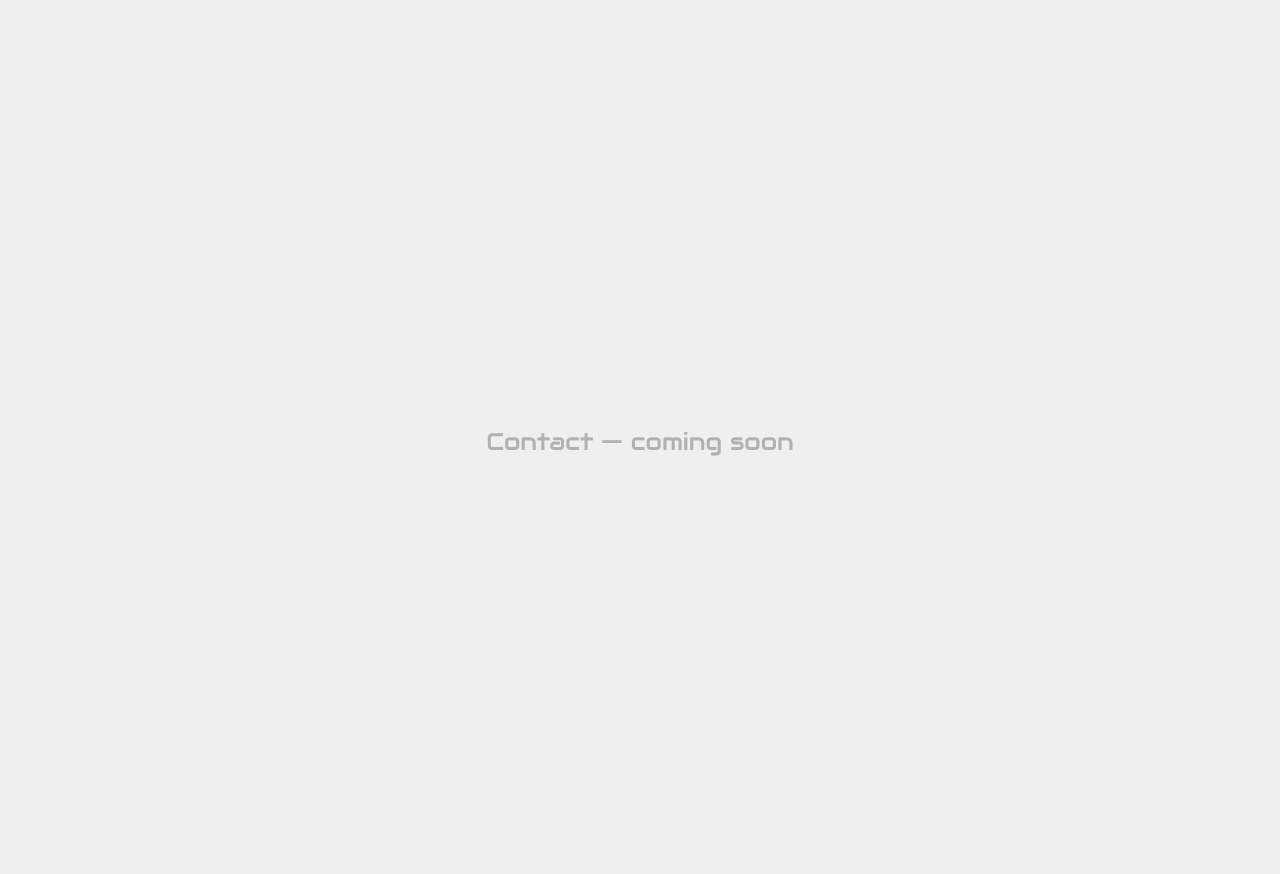
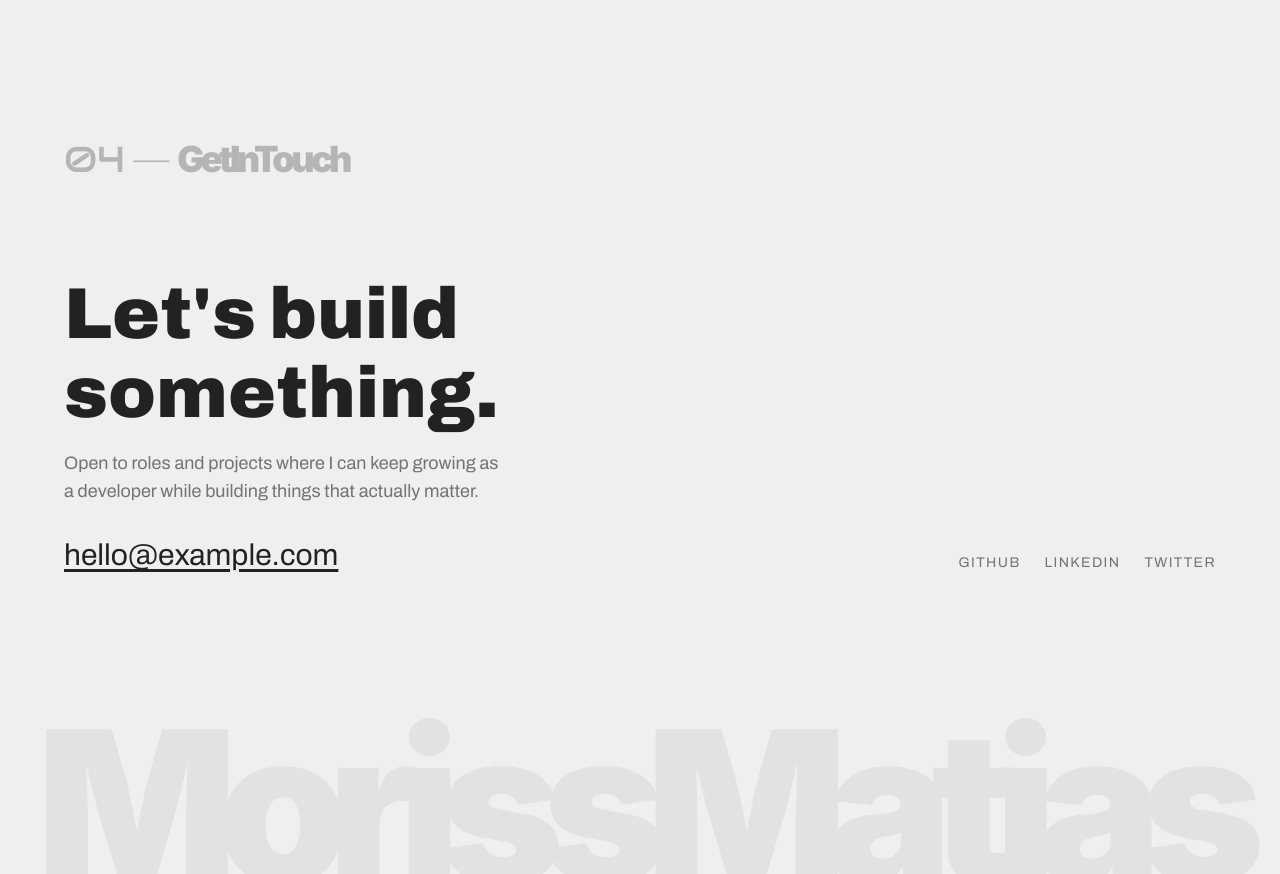
Before and after one commit to mors-codes/portfolio-2026, a Next.js app: page / in a window 1280 px wide. Shown: the part 3180-4054 px from the top of the page. Before the commit the page ends 4022 px from the top, so only its background shows below. Built offline with nearby package versions, Linux system fonts and the light colour scheme; a web font is replaced by a local one.

Commit message:
Build Contact section: name-echo footer, tagline, spacing

```diff
--- a/src/app/page.tsx
+++ b/src/app/page.tsx
@@ -98,7 +98,7 @@ export default function Home() {
       <div id="stack" className="-scroll-mt-5">
         <Stack />
       </div>
-      <div id="contact" className="-scroll-mt-5">
+      <div id="contact" className="-scroll-mt-30">
         <Contact />
       </div>
     </main>
--- a/src/components/sections/Contact.tsx
+++ b/src/components/sections/Contact.tsx
@@ -1,7 +1,67 @@
 export default function Contact() {
   return (
-    <section className="flex min-h-screen items-center justify-center px-8 md:px-16">
-      <p className="font-mono-label text-2xl text-ink/30">Contact — coming soon</p>
+    <section
+      id="contact"
+      className="relative flex min-h-screen flex-col justify-end px-8 pt-24 md:px-16 scroll-mt-24"
+    >
+      <p className="flex items-center gap-2 text-4xl text-[#B5B5B5]">
+        <span className="font-mono-label">04</span>
+        <span className="font-sans font-thin">—</span>
+        <span className="font-display font-black -tracking-widest">
+          GetInTouch
+        </span>
+      </p>
+
+      <div className="mt-16 flex flex-col gap-16 md:mt-24 md:flex-row md:items-end md:justify-between">
+        <div>
+          <p className="font-sans text-5xl font-black leading-[1.1] md:text-7xl">
+            Let&apos;s build
+            <br />
+            something.
+          </p>
+
+          <p className="mt-4 max-w-md font-sans text-base text-ink/60 md:text-lg">
+            Open to roles and projects where I can keep growing as a
+            developer while building things that actually matter.
+          </p>
+
+          <a
+            href="mailto:hello@example.com" // TODO: swap real email
+            className="mt-8 inline-block sans text-xl underline underline-offset-4 md:text-3xl"
+          >
+            hello@example.com
+          </a>
+        </div>
+
+        <div className="flex gap-6 font-sans text-sm uppercase tracking-widest">
+          <a
+            href="https://github.com/mors-codes"
+            target="_blank"
+            rel="noopener noreferrer"
+            className="opacity-60 transition-opacity hover:opacity-100"
+          >
+            GitHub
+          </a>
+          <a
+            href="#" // TODO: LinkedIn placeholder
+            className="opacity-60 transition-opacity hover:opacity-100"
+          >
+            LinkedIn
+          </a>
+          <a
+            href="#" // TODO: placeholder
+            className="opacity-60 transition-opacity hover:opacity-100"
+          >
+            Twitter
+          </a>
+        </div>
+      </div>
+
+      <div className="-mx-8 -mb-8 mt-20 h-[18vw] overflow-hidden md:-mx-16 md:mt-32 md:h-[13.5vw]">
+        <p className="font-display select-none text-center whitespace-nowrap text-[22vw] font-black leading-none -tracking-widest text-[#E2E2E2] md:text-[16.5vw]">
+          MorissMatias
+        </p>
+      </div>
     </section>
   );
 }
```
